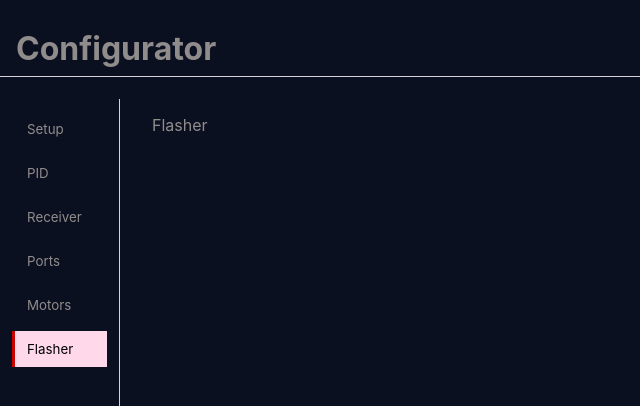
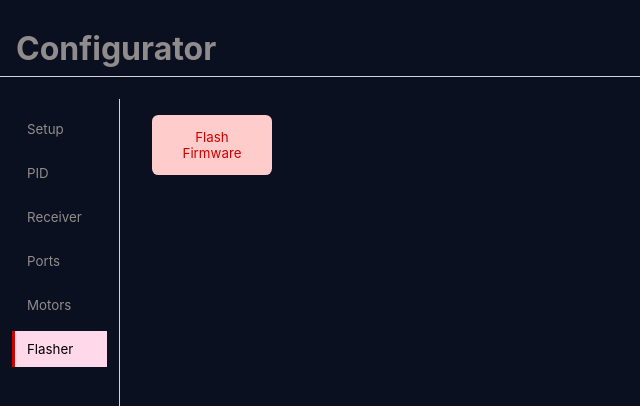
Before and after one commit to Adam76e54/drone, a React (Vite) app in the folder configurator_ui/: page / in a window 1280 px wide. Both pictures are taken after a click on the tab "Flasher". Shown: the top 406 px of the page, without its empty margins (0-640 px from the left). Built offline with nearby package versions, Linux system fonts and the light colour scheme.

Commit message:
Made flasher a button

```diff
--- /dev/null
+++ b/configurator_ui/src/features/tabs/Flasher.css
@@ -0,0 +1,14 @@
+.flasher-button {
+    background-color: #ffcccc;
+    color: #cc0000;
+    padding: 0.6rem 1.2rem;
+    border: none;
+    border-radius: 0.4rem;
+    width: 120px;
+    height: 60px;
+    cursor: crosshair;
+}
+
+.flasher-button:hover{
+    background: #ffb3b3;
+}
--- a/configurator_ui/src/features/tabs/Flasher.tsx
+++ b/configurator_ui/src/features/tabs/Flasher.tsx
@@ -1,7 +1,8 @@
+import "./Flasher.css";
 export function FlasherTab() {
     return (
-        <div>
-            Flasher
-        </div>
+        <button className="flasher-button" onClick={() => alert("Flashing firmware...")}>
+            Flash Firmware
+        </button>
     )
 }
```
